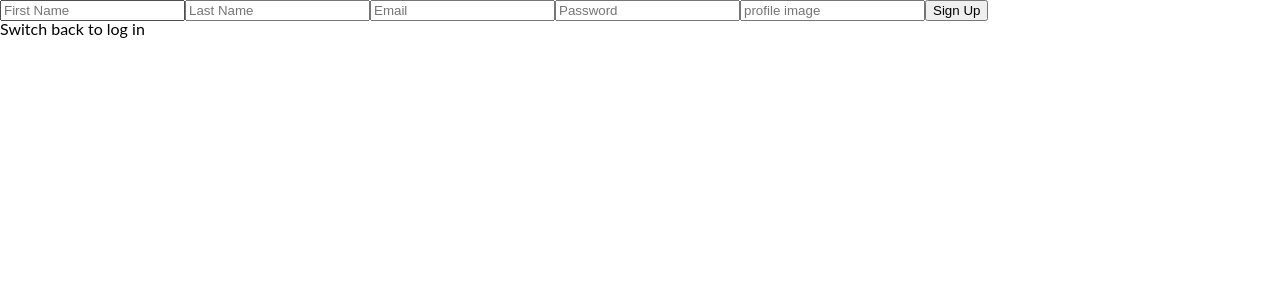
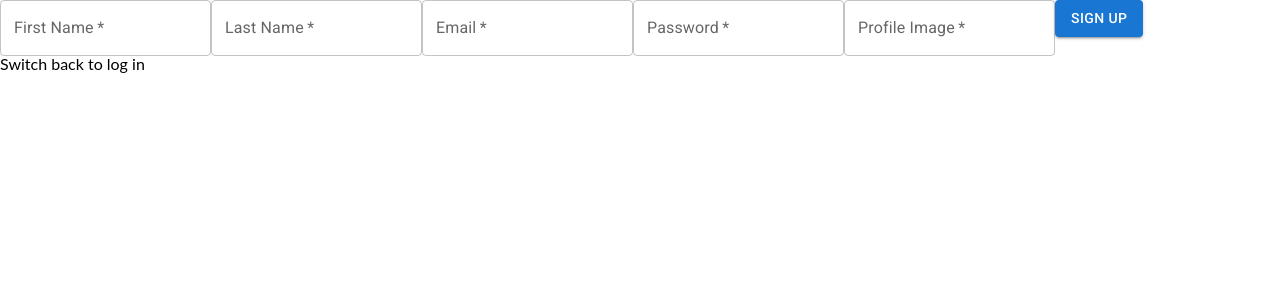
Before and after one commit to victorHL99/house-for-you-front, a React (Create React App) app: page /signup in a window 1280 px wide. Shown: the top 300 px of the page. Built offline with nearby package versions, Linux system fonts and the light colour scheme.

Commit message:
:recylcle: refactor: rafactor input with MUI

```diff
--- a/package.json
+++ b/package.json
@@ -3,6 +3,11 @@
   "version": "0.1.0",
   "private": true,
   "dependencies": {
+    "@emotion/react": "^11.10.4",
+    "@emotion/styled": "^11.10.4",
+    "@mui/icons-material": "^5.10.6",
+    "@mui/material": "^5.10.7",
+    "@mui/styled-engine-sc": "^5.10.6",
     "@testing-library/jest-dom": "^5.16.5",
     "@testing-library/react": "^13.4.0",
     "@testing-library/user-event": "^13.5.0",
--- a/public/index.html
+++ b/public/index.html
@@ -10,6 +10,15 @@
       content="Web site created using create-react-app"
     />
     <link rel="apple-touch-icon" href="%PUBLIC_URL%/logo192.png" />
+    <link
+      rel="stylesheet"
+      href="https://fonts.googleapis.com/css?family=Roboto:300,400,500,700&display=swap"
+    />
+    <link
+      rel="stylesheet"
+      href="https://fonts.googleapis.com/icon?family=Material+Icons"
+    />
+    <meta name="viewport" content="initial-scale=1, width=device-width" />
     <!--
       manifest.json provides metadata used when your web app is installed on a
       user's mobile device or desktop. See https://developers.google.com/web/fundamentals/web-app-manifest/
--- a/src/pages/Signup.js
+++ b/src/pages/Signup.js
@@ -1,9 +1,11 @@
 /* eslint-disable react/react-in-jsx-scope */
 /* eslint-disable react/jsx-filename-extension */
-
 import { useState } from 'react';
 import { Link, useNavigate } from 'react-router-dom';
 import axios from 'axios';
+
+import TextField from '@mui/material/TextField';
+import Button from '@mui/material/Button';
 
 export default function Signup() {
   const navigate = useNavigate();
@@ -29,55 +31,68 @@ export default function Signup() {
   return (
     <div>
       <form onSubmit={createUser}>
-        <input
+        {/* TODO NAME */}
+        <TextField
+          id="outlined-basic"
+          label="First Name"
+          variant="outlined"
           type="text"
           name="name"
-          id="name"
           required
-          placeholder="First Name"
           onChange={e => setUserSignup({ ...userSignup, name: e.target.value })}
         />
-        <input
+        {/* TODO LAST NAME */}
+        <TextField
+          id="outlined-basic"
+          label="Last Name"
+          variant="outlined"
           type="text"
           name="last_name"
-          id="last_name"
           required
-          placeholder="Last Name"
           onChange={e =>
             setUserSignup({ ...userSignup, last_name: e.target.value })
           }
         />
-        <input
+        {/* TODO EMAIL */}
+        <TextField
+          id="outlined-basic"
+          label="Email"
+          variant="outlined"
           type="text"
           name="email"
-          id="email"
           required
-          placeholder="Email"
           onChange={e =>
             setUserSignup({ ...userSignup, email: e.target.value })
           }
         />
-        <input
+        {/* TODO PASSWORD */}
+        <TextField
+          id="outlined-basic"
+          label="Password"
+          variant="outlined"
           type="password"
           name="password"
-          id="password"
           required
-          placeholder="Password"
           onChange={e =>
             setUserSignup({ ...userSignup, password: e.target.value })
           }
         />
-        <input
+        {/* TODO PROFILE_iMAGE */}
+        <TextField
+          id="outlined-basic"
+          label="Profile Image"
+          variant="outlined"
           type="url"
           name="profile_image"
-          id="profileImage"
           required
-          placeholder="profile image"
           onChange={e =>
             setUserSignup({ ...userSignup, profile_image: e.target.value })
           }
         />
-        <button type="submit">Sign Up</button>
+
+        <Button type="submit" variant="contained">
+          Sign Up
+        </Button>
       </form>
 
       <Link to="/login">
```
Also changed, not shown: 1 other file (tests, documents, lock files or other folders).
